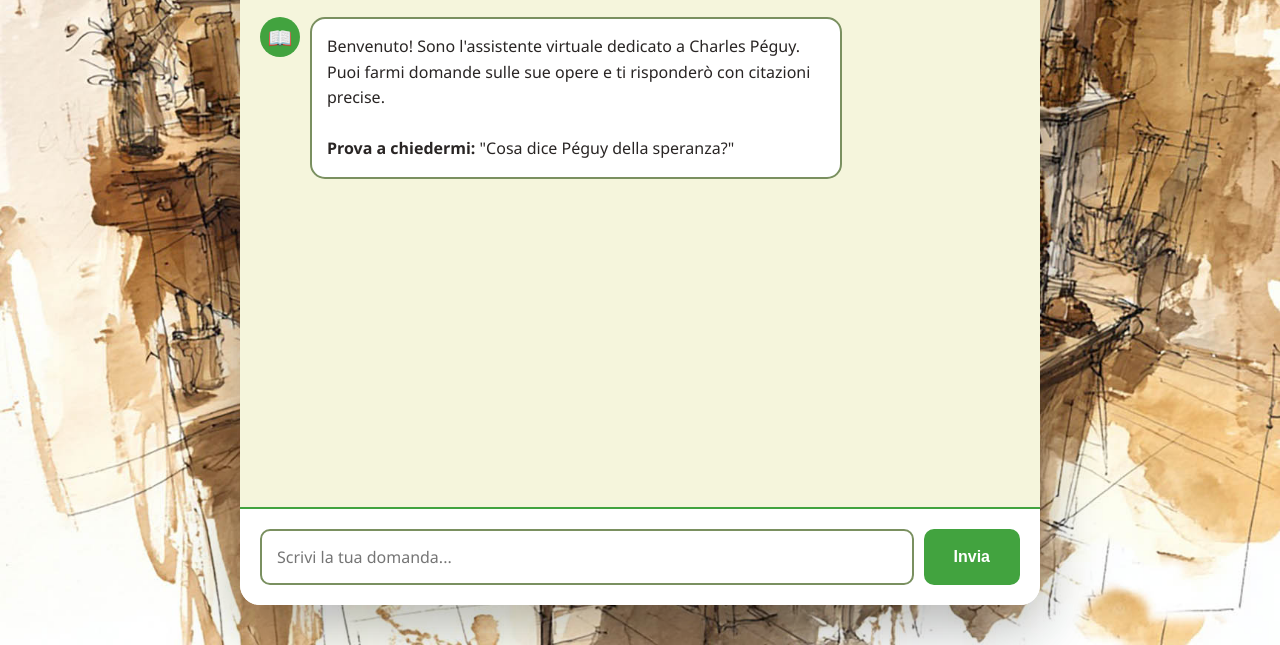
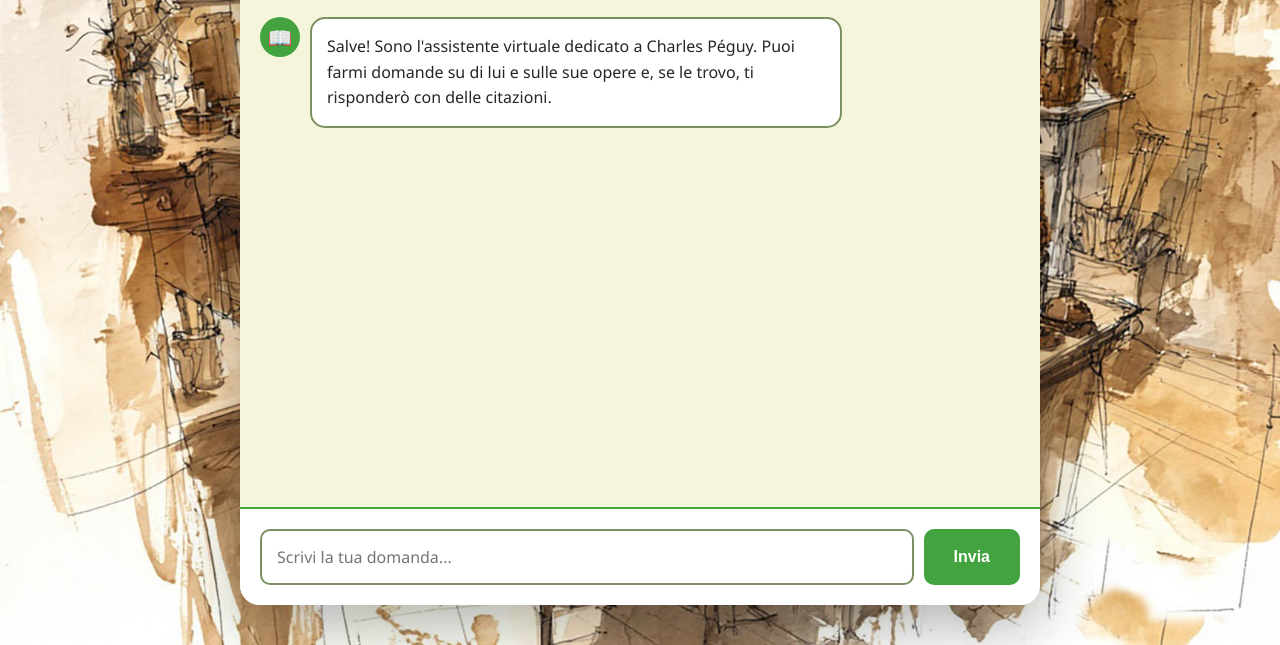
Before and after one commit to centropeguy-dot/peguy-backend, a website: page index.html in a window 1280 px wide. Shown: the part 155-800 px from the top of the page. Drawn offline with nearby package versions, Linux system fonts and the light colour scheme.

Commit message:
Update index.html

```diff
--- a/index.html
+++ b/index.html
@@ -235,12 +235,8 @@
         <div class="message assistant">
           <div class="message-avatar">📖</div>
           <div class="message-content">
-            Benvenuto! Sono l'assistente virtuale dedicato a Charles Péguy. Puoi
-            farmi domande sulle sue opere e ti risponderò con citazioni precise.
-            <br /><br />
-            <strong>Prova a chiedermi:</strong> "Cosa dice Péguy della
-            speranza?"
-          </div>
+ Salve! Sono l'assistente virtuale dedicato a Charles Péguy. Puoi farmi domande su di lui e sulle sue opere e, se le trovo, ti risponderò con delle citazioni.
+</div>
         </div>
         <div class="typing" id="typing">
           <span></span><span></span><span></span>
```
